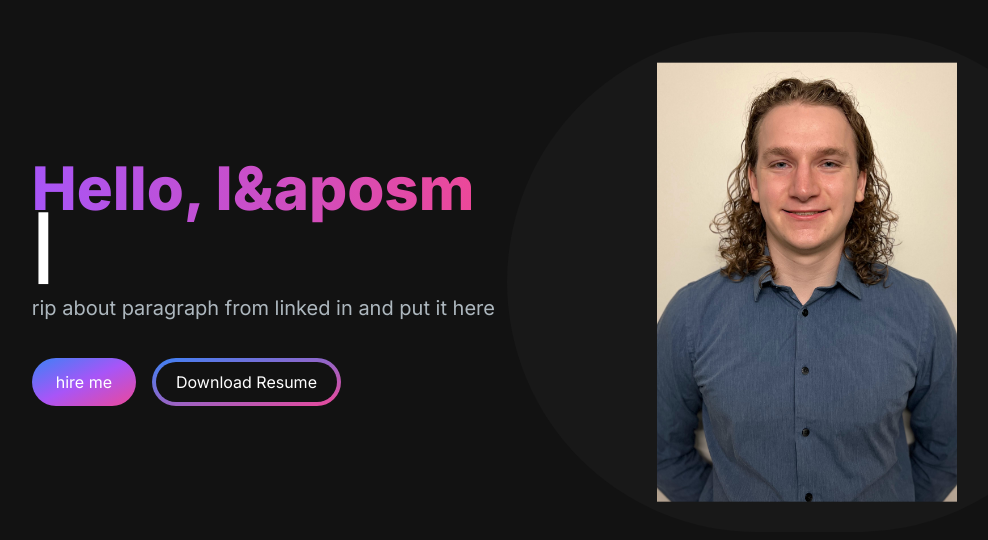
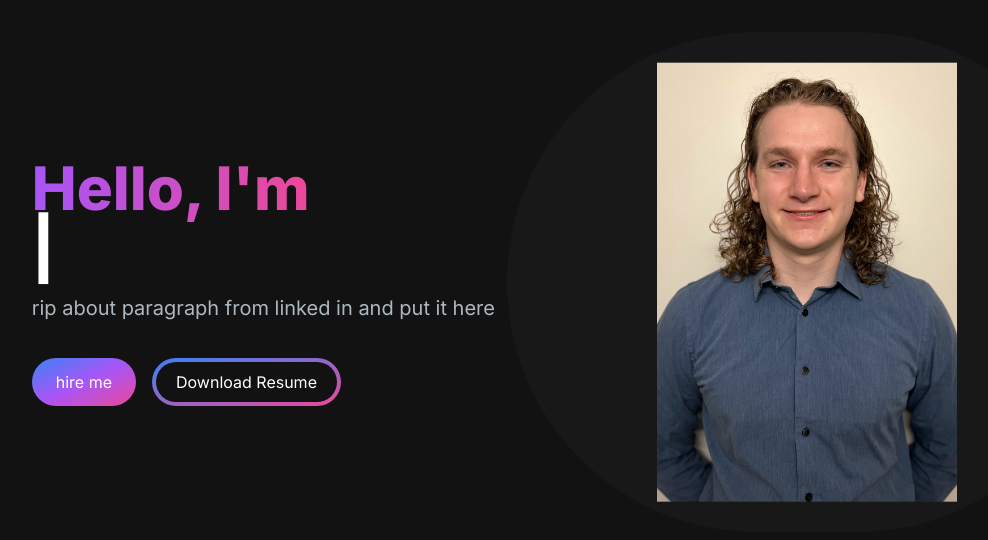
Before and after one commit to IcebergLettuc3/lettucehubnext, a Next.js app: page / in a window 1280 px wide. Shown: the top 540 px of the page, without its empty margins (150-1138 px from the left). Built offline with nearby package versions, Linux system fonts and the light colour scheme.

Commit message:
kicking and screaming

```diff
--- a/src/app/components/HeroSection.tsx
+++ b/src/app/components/HeroSection.tsx
@@ -14,7 +14,7 @@ const HeroSection = () => {
                 <div className="col-span-7 place-self-center text-center sm:text-left">
                     <h1 className='text-white mb-4 text-4xl sm:text-5xl lg:text-6xl font-extrabold'>
                         <span className="text-transparent bg-clip-text bg-gradient-to-r from-purple-500 to-pink-500 ">
-                            Hello, I&aposm{" "}
+                            Hello, I&apos;m{" "}
                             </span>
                         <br/>
                         <TypeAnimation
```
